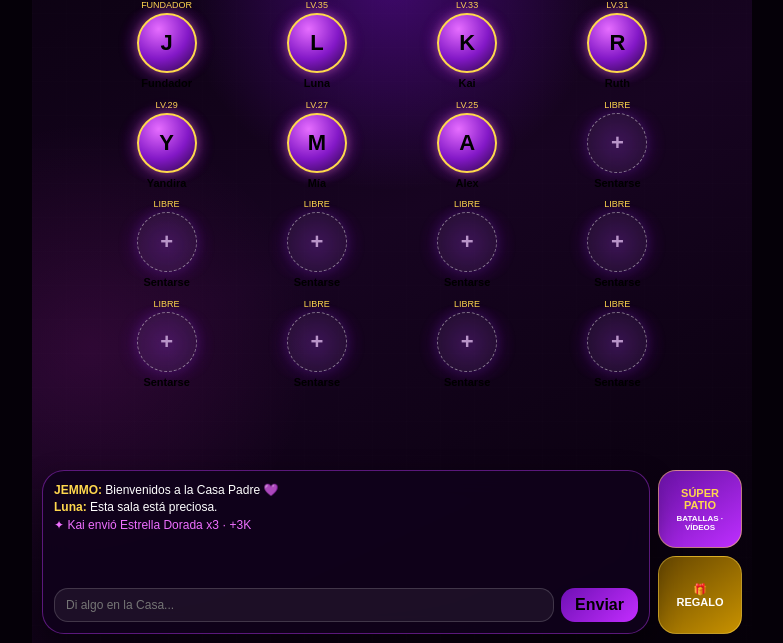
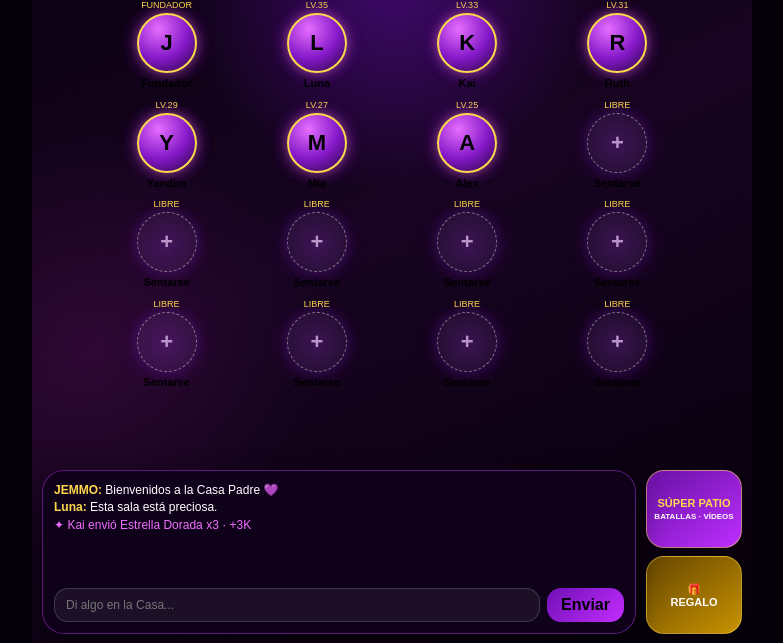
Before and after one commit to jmmlive/JEMMO-LIVE, a plain HTML site: page casa.html in a window 1280 px wide. Shown: the part 157-800 px from the top of the page, without its empty margins (248-1031 px from the left). Drawn offline with Linux system fonts and the light colour scheme.

Commit message:
Add files via upload

```diff
--- a/casa.html
+++ b/casa.html
@@ -47,11 +47,11 @@ background:rgba(15,2,25,.96);backdrop-filter:blur(18px);box-shadow:0 18px 45px #
 .name{position:relative;margin-top:4px;max-width:100%;overflow:hidden;text-overflow:ellipsis;white-space:nowrap;font-size:clamp(8px,2.2vw,11px);font-weight:800}
 .badge{position:relative;color:var(--g);font-size:clamp(7px,1.8vw,9px);margin-bottom:3px}
 
-.bottom{position:absolute;z-index:6;left:10px;right:10px;bottom:calc(9px + env(safe-area-inset-bottom));height:20.5vh;display:grid;grid-template-columns:1fr 84px;gap:8px}
-.chat{border:1px solid rgba(165,48,219,.5);border-radius:22px;background:rgba(16,2,27,.9);backdrop-filter:blur(14px);padding:11px;display:flex;flex-direction:column;justify-content:space-between;box-shadow:0 12px 30px #0007}
+.bottom{position:absolute;z-index:6;left:10px;right:10px;bottom:calc(9px + env(safe-area-inset-bottom));height:20.5vh;display:grid;grid-template-columns:minmax(0,1fr) 96px;gap:10px}
+.chat{min-width:0;overflow:hidden;border:1px solid rgba(165,48,219,.5);border-radius:22px;background:rgba(16,2,27,.9);backdrop-filter:blur(14px);padding:11px;display:flex;flex-direction:column;justify-content:space-between;box-shadow:0 12px 30px #0007}
 .messages{font-size:clamp(9px,2.4vw,12px);line-height:1.45;max-height:9.5vh;overflow:hidden}.messages b{color:var(--g)}.gift{color:#ef6fff}
 .send{display:flex;gap:7px}.send input{min-width:0;flex:1;border:1px solid rgba(255,255,255,.16);border-radius:14px;background:rgba(255,255,255,.06);color:#fff;padding:9px 11px;outline:none;font-size:12px}.send button{border:0;border-radius:14px;padding:0 14px;background:linear-gradient(135deg,#6f10b5,#c32dff);font-weight:900}
-.actions{display:grid;grid-template-rows:1fr 1fr;gap:8px}.actions button{border-radius:18px;font-weight:900;font-size:11px;padding:6px}.patio{border:1px solid rgba(255,216,77,.52);background:linear-gradient(145deg,#6811a4,#bd2eff);color:var(--g)}.patio small{display:block;color:#fff;font-size:8px;margin-top:3px}.giftbtn{border:1px solid rgba(255,216,77,.5);background:linear-gradient(145deg,#674700,#c89200);color:#fff}
+.actions{min-width:0;display:grid;grid-template-rows:1fr 1fr;gap:8px}.actions button{border-radius:18px;font-weight:900;font-size:11px;padding:6px}.patio{border:1px solid rgba(255,216,77,.52);background:linear-gradient(145deg,#6811a4,#bd2eff);color:var(--g)}.patio small{display:block;color:#fff;font-size:8px;margin-top:3px}.giftbtn{border:1px solid rgba(255,216,77,.5);background:linear-gradient(145deg,#674700,#c89200);color:#fff}
 
 .toast{position:absolute;z-index:50;top:19%;left:50%;transform:translate(-50%,-14px);opacity:0;pointer-events:none;transition:.22s;width:max-content;max-width:84%;padding:11px 16px;border:1px solid var(--g);border-radius:16px;background:#150320;text-align:center;font-size:12px}.toast.show{opacity:1;transform:translate(-50%,0)}
 @media(max-height:700px){.top{height:69px}.title{top:calc(84px + env(safe-area-inset-top))}.seats{top:calc(132px + env(safe-area-inset-top));height:48vh}.bottom{height:21vh}}
@@ -92,7 +92,7 @@ background:rgba(15,2,25,.96);backdrop-filter:blur(18px);box-shadow:0 18px 45px #
 <div class="send"><input id="msg" maxlength="70" placeholder="Di algo en la Casa..."><button onclick="sendMsg()">Enviar</button></div>
 </div>
 <div class="actions">
-<button class="patio" onclick="demo('SÚPER PATIO · Batallas, vídeos e historia')">SÚPER PATIO<small>BATALLAS · VÍDEOS</small></button>
+<button class="patio" onclick="location.href='patio.html'">SÚPER PATIO<small>BATALLAS · VÍDEOS</small></button>
 <button class="giftbtn" onclick="gift()">🎁<br>REGALO</button>
 </div>
 </section>
```
